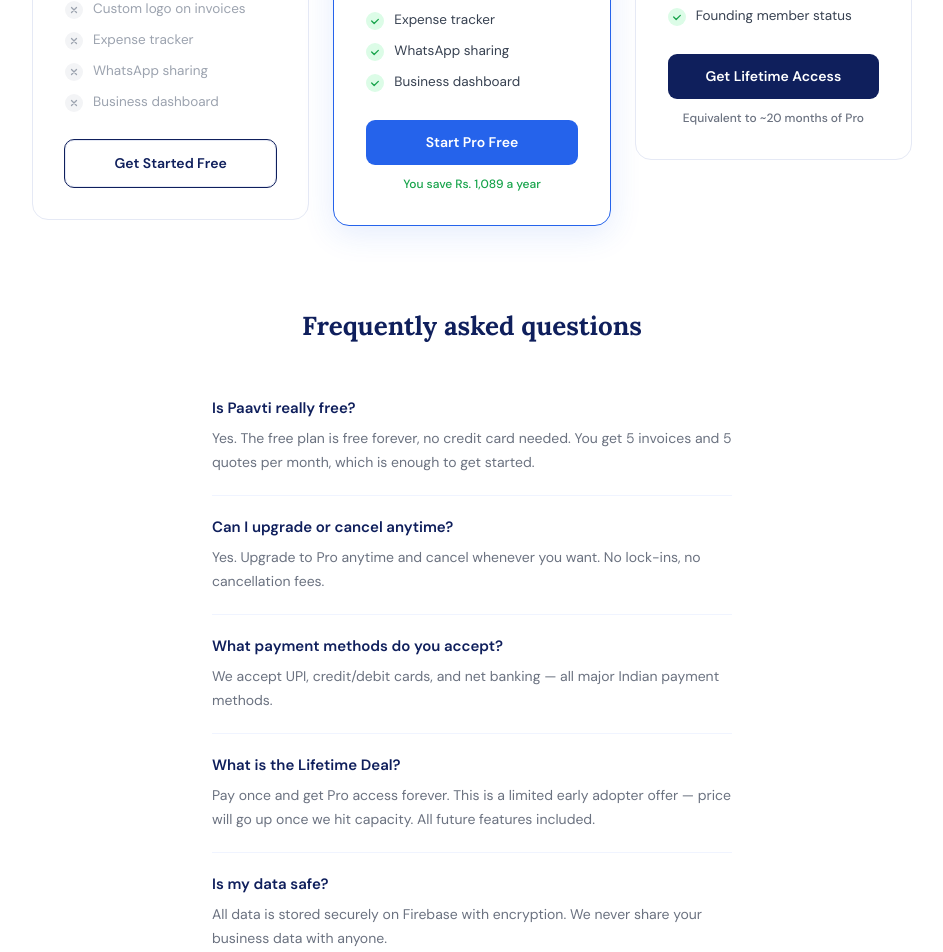
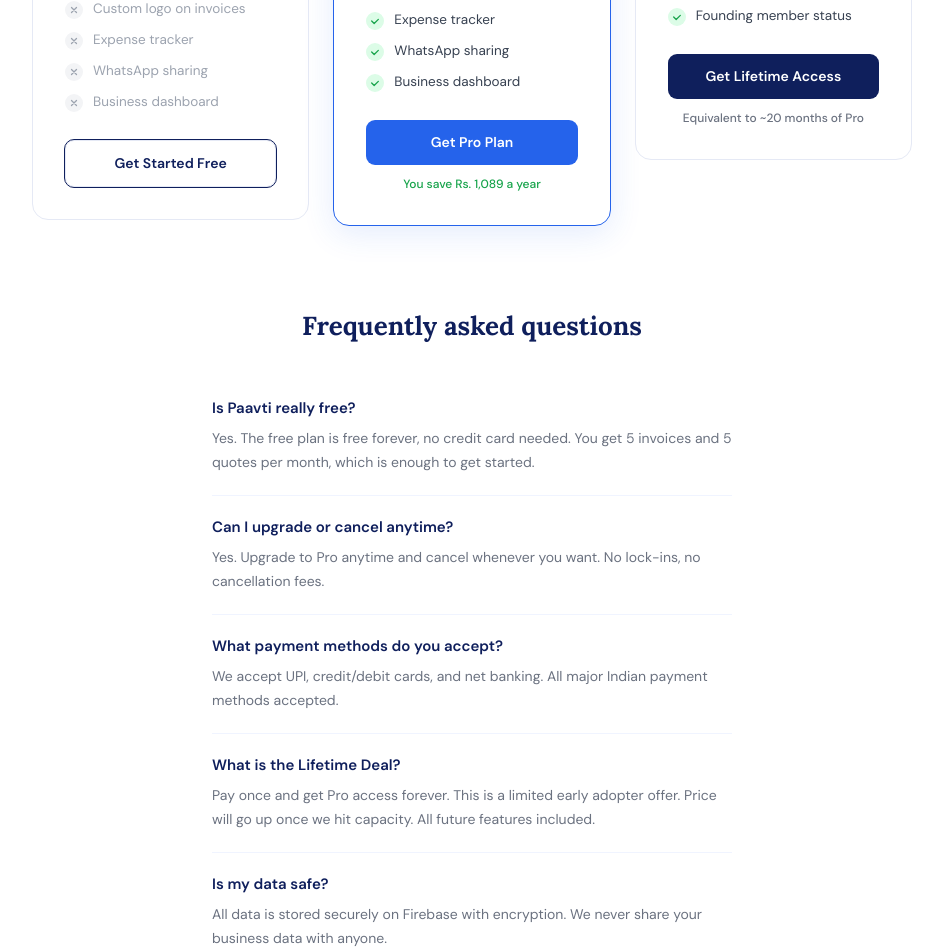
Before and after one commit to varunthakkar1993-sketch/gstflow, a Next.js app: page /pricing in a window 1280 px wide. Shown: the part 840-1792 px from the top of the page, without its empty margins (168-1111 px from the left). Built offline with nearby package versions, Linux system fonts and the light colour scheme; no server answers.

Commit message:
fix: remove em dashes from FAQ, clarify Pro button text

```diff
--- a/app/pricing/page.tsx
+++ b/app/pricing/page.tsx
@@ -204,7 +204,7 @@ export default function PricingPage() {
             <li className="feature-item"><span className="check"><svg width="10" height="10" viewBox="0 0 12 12" fill="none"><path d="M2 6l3 3 5-5" stroke="#16a34a" strokeWidth="1.5" strokeLinecap="round" strokeLinejoin="round"/></svg></span>Business dashboard</li>
           </ul>
           <button className="plan-btn primary" disabled={loading} onClick={() => handlePayment('pro', billing)}>
-            {loading ? 'Processing...' : 'Start Pro Free'}
+            {loading ? 'Processing...' : 'Get Pro Plan'}
           </button>
           {billing === 'yearly' && <div className="yearly-note">You save Rs. 1,089 a year</div>}
         </div>
@@ -241,11 +241,11 @@ export default function PricingPage() {
         </div>
         <div className="faq-item">
           <div className="faq-q">What payment methods do you accept?</div>
-          <div className="faq-a">We accept UPI, credit/debit cards, and net banking — all major Indian payment methods.</div>
+          <div className="faq-a">We accept UPI, credit/debit cards, and net banking. All major Indian payment methods accepted.</div>
         </div>
         <div className="faq-item">
           <div className="faq-q">What is the Lifetime Deal?</div>
-          <div className="faq-a">Pay once and get Pro access forever. This is a limited early adopter offer — price will go up once we hit capacity. All future features included.</div>
+          <div className="faq-a">Pay once and get Pro access forever. This is a limited early adopter offer. Price will go up once we hit capacity. All future features included.</div>
         </div>
         <div className="faq-item">
           <div className="faq-q">Is my data safe?</div>
```
